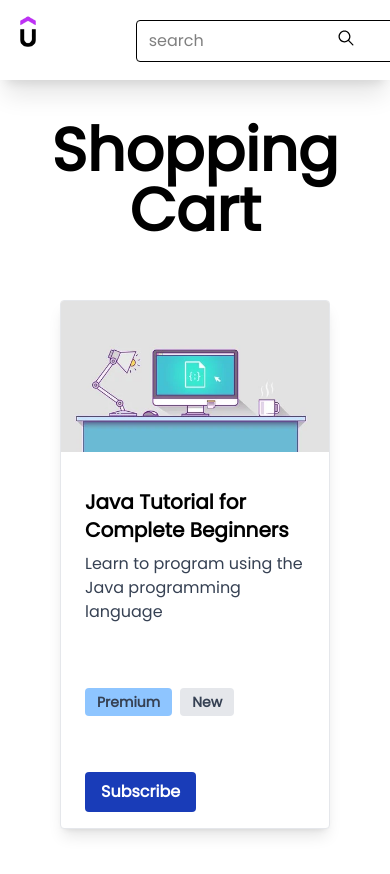
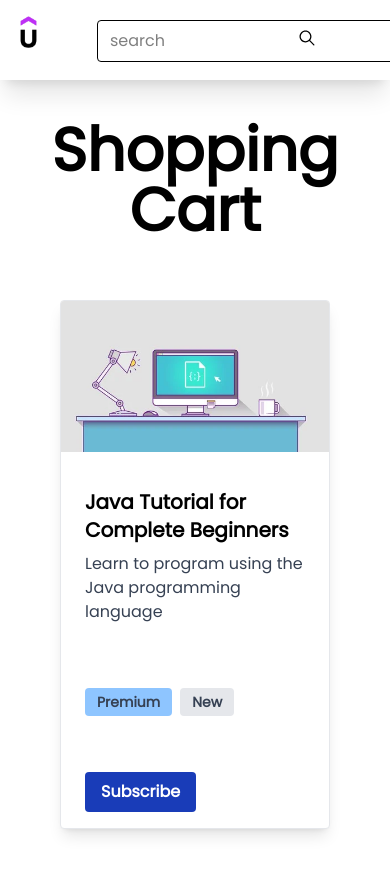
Before and after one commit to Rishi2057/react-course-selling-app, a React (Vite) app: page /Cart in a window 390 px wide. Shown: the top 874 px of the page. Built offline with nearby package versions, Linux system fonts and the light colour scheme.

Commit message:
Update Navbar2.jsx

```diff
--- a/src/components/Navbar2.jsx
+++ b/src/components/Navbar2.jsx
@@ -13,7 +13,7 @@ function Navbar2() {
                    </div>
                 </div>
 
-                <div className="ps-20 md:ps-0  md:w-1/2 w-full  md:flex  justify-center py-5 md:py-6">
+                <div className="ps-10 md:ps-0  md:w-1/2 w-full  md:flex  justify-center py-5 md:py-6">
                    <input className='bg-white  px-3 py-2 md:w-[25rem] rounded absolute border' type="text" placeholder='search' />
                    <button className='text-xl left-50 md:left-45 top-2 md:top-0.5 cursor-pointer relative'><IoIosSearch /></button>
                 </div>
```
